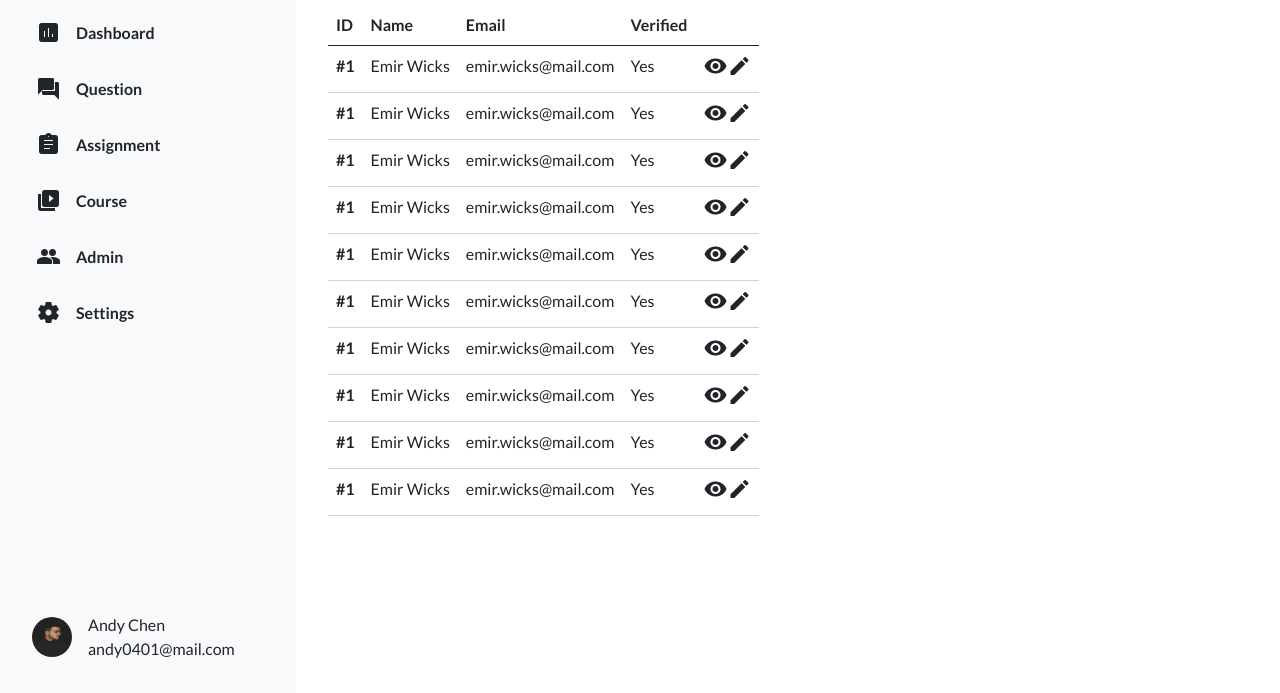
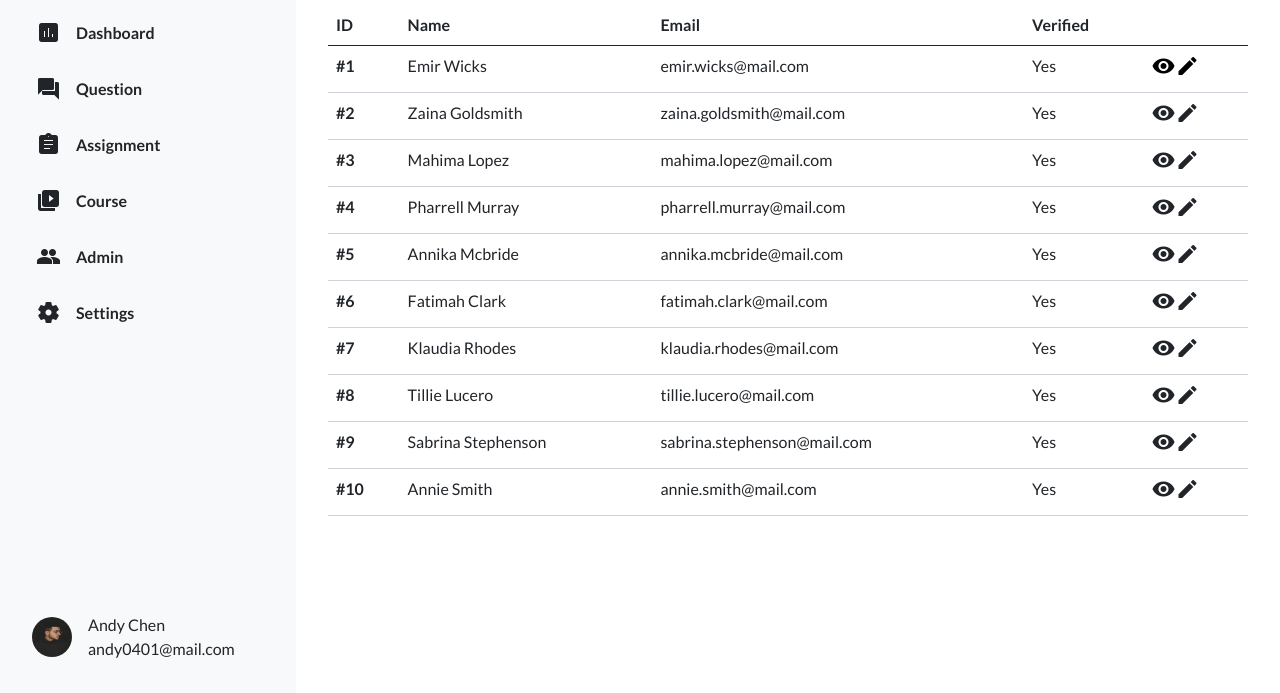
Before and after one commit to viccjiang/2021layout_week5_dashboard, a plain HTML site: page admin.html in a window 1280 px wide. Shown: the part 107-800 px from the top of the page. Drawn offline with Linux system fonts and the light colour scheme; a script that the page names is missing.

Commit message:
Update 2021-08-05T10:24:27.585Z

```diff
--- a/admin.html
+++ b/admin.html
@@ -90,7 +90,7 @@
                 <!-- Modal -->
                 <div class="modal  fade" id="staticBackdrop" data-bs-backdrop="static" data-bs-keyboard="false"
                     tabindex="-1" aria-labelledby="staticBackdropLabel" aria-hidden="true">
-                    <div class="modal-dialog modal-dialog-scrollable">
+                    <div class="modal-dialog modal-dialog-centered modal-dialog-scrollable">
                         <div class="modal-content">
                             <div class="modal-header">
                                 <h5 class="modal-title" id="staticBackdropLabel">Modal title</h5>
@@ -195,9 +195,71 @@
                 </thead>
                 <tbody>
                     <tr>
-                        <th scope="row">#1</th>
+                        <th scope="row"> #1</th>
                         <td>Emir Wicks</td>
                         <td>emir.wicks@mail.com</td>
+                        <td>Yes</td>
+                        <td>
+                            <div class="d-flex">
+
+                                <!-- Button trigger modal -->
+                                <a href="#" data-bs-toggle="modal" data-bs-target="#modal-view">
+                                    <i class="material-icons">
+                                        visibility
+                                    </i>
+                                </a>
+
+
+                                <!-- Modal -->
+                                <div class="modal fade " id="modal-view" tabindex="-1" aria-labelledby="modal-view"
+                                    aria-hidden="true">
+                                    <div class="modal-dialog modal-dialog-centered ">
+                                        <div class="modal-content ">
+                                            <div class="modal-header">
+                                                <button type="button" class="btn-close" data-bs-dismiss="modal"
+                                                    aria-label="Close"></button>
+                                            </div>
+                                            <div class="modal-body p-5">
+                                                <div class="container-fluid">
+                                                    <div class="row">
+                                                        <div class="row">
+                                                            <div class="col-8 col-sm-6">
+                                                                <img src="./assets/images/emir.jpeg" alt="">
+                                                            </div>
+                                                            <div class="col-4 col-sm-6">
+                                                                Level 2: .col-4 .col-sm-6
+                                                            </div>
+                                                        </div>
+
+                                                    </div>
+                                                </div>
+                                            </div>
+
+                                        </div>
+                                    </div>
+                                </div>
+
+
+
+                                <a href="#" data-bs-toggle="modal" data-bs-target="#staticBackdrop">
+                                    <i class="material-icons">
+                                        edit
+                                    </i>
+                                </a>
+                            </div>
+
+                        </td>
+
+
+
+
+
+
+                    </tr>
+                    <tr>
+                        <th scope="row">#2</th>
+                        <td>Zaina Goldsmith</td>
+                        <td>zaina.goldsmith@mail.com</td>
                         <td>Yes</td>
                         <td><span class="material-icons">
                                 visibility
@@ -207,9 +269,9 @@
 
                     </tr>
                     <tr>
-                        <th scope="row">#1</th>
-                        <td>Emir Wicks</td>
-                        <td>emir.wicks@mail.com</td>
+                        <th scope="row">#3</th>
+                        <td>Mahima Lopez</td>
+                        <td>mahima.lopez@mail.com</td>
                         <td>Yes</td>
                         <td><span class="material-icons">
                                 visibility
@@ -219,9 +281,9 @@
 
                     </tr>
                     <tr>
-                        <th scope="row">#1</th>
-                        <td>Emir Wicks</td>
-                        <td>emir.wicks@mail.com</td>
+                        <th scope="row">#4</th>
+                        <td>Pharrell Murray</td>
+                        <td>pharrell.murray@mail.com</td>
                         <td>Yes</td>
                         <td><span class="material-icons">
                                 visibility
@@ -231,9 +293,9 @@
 
                     </tr>
                     <tr>
-                        <th scope="row">#1</th>
-                        <td>Emir Wicks</td>
-                        <td>emir.wicks@mail.com</td>
+                        <th scope="row">#5</th>
+                        <td>Annika Mcbride</td>
+                        <td>annika.mcbride@mail.com</td>
                         <td>Yes</td>
                         <td><span class="material-icons">
                                 visibility
@@ -243,9 +305,9 @@
 
                     </tr>
                     <tr>
-                        <th scope="row">#1</th>
-                        <td>Emir Wicks</td>
-                        <td>emir.wicks@mail.com</td>
+                        <th scope="row">#6</th>
+                        <td>Fatimah Clark</td>
+                        <td>fatimah.clark@mail.com</td>
                         <td>Yes</td>
                         <td><span class="material-icons">
                                 visibility
@@ -255,9 +317,9 @@
 
                     </tr>
                     <tr>
-                        <th scope="row">#1</th>
-                        <td>Emir Wicks</td>
-                        <td>emir.wicks@mail.com</td>
+                        <th scope="row">#7</th>
+                        <td>Klaudia Rhodes</td>
+                        <td>klaudia.rhodes@mail.com</td>
                         <td>Yes</td>
                         <td><span class="material-icons">
                                 visibility
@@ -267,9 +329,9 @@
 
                     </tr>
                     <tr>
-                        <th scope="row">#1</th>
-                        <td>Emir Wicks</td>
-                        <td>emir.wicks@mail.com</td>
+                        <th scope="row">#8</th>
+                        <td>Tillie Lucero</td>
+                        <td>tillie.lucero@mail.com</td>
                         <td>Yes</td>
                         <td><span class="material-icons">
                                 visibility
@@ -279,9 +341,9 @@
 
                     </tr>
                     <tr>
-                        <th scope="row">#1</th>
-                        <td>Emir Wicks</td>
-                        <td>emir.wicks@mail.com</td>
+                        <th scope="row">#9</th>
+                        <td>Sabrina Stephenson</td>
+                        <td>sabrina.stephenson@mail.com</td>
                         <td>Yes</td>
                         <td><span class="material-icons">
                                 visibility
@@ -291,21 +353,9 @@
 
                     </tr>
                     <tr>
-                        <th scope="row">#1</th>
-                        <td>Emir Wicks</td>
-                        <td>emir.wicks@mail.com</td>
-                        <td>Yes</td>
-                        <td><span class="material-icons">
-                                visibility
-                            </span><span class="material-icons">
-                                edit
-                            </span></td>
-
-                    </tr>
-                    <tr>
-                        <th scope="row">#1</th>
-                        <td>Emir Wicks</td>
-                        <td>emir.wicks@mail.com</td>
+                        <th scope="row">#10</th>
+                        <td>Annie Smith</td>
+                        <td>annie.smith@mail.com</td>
                         <td>Yes</td>
                         <td><span class="material-icons">
                                 visibility
@@ -331,7 +381,7 @@
   </div>
 
 
-  <script src="https://cdn.ckeditor.com/ckeditor5/29.0.0/classic/ckeditor.js"></script>
+  <!-- <script src="https://cdn.ckeditor.com/ckeditor5/29.0.0/classic/ckeditor.js"></script> -->
   <script src="./assets/js/vendors.js"></script>
   <script src="./assets/js/all.js"></script>
 </body>
--- a/assets/js/all.js
+++ b/assets/js/all.js
@@ -1,8 +1,2 @@
 "use strict";
-
-ClassicEditor.create(document.querySelector('#editor')).then(function (editor) {
-  console.log(editor);
-})["catch"](function (error) {
-  console.error(error);
-});
 //# sourceMappingURL=all.js.map
```
Also changed, not shown: index.html (+1 -1 lines), assets/style/all.css, 2 other files.
